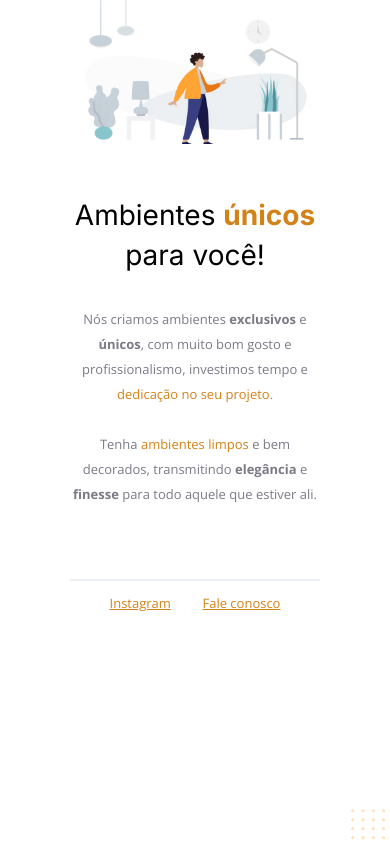
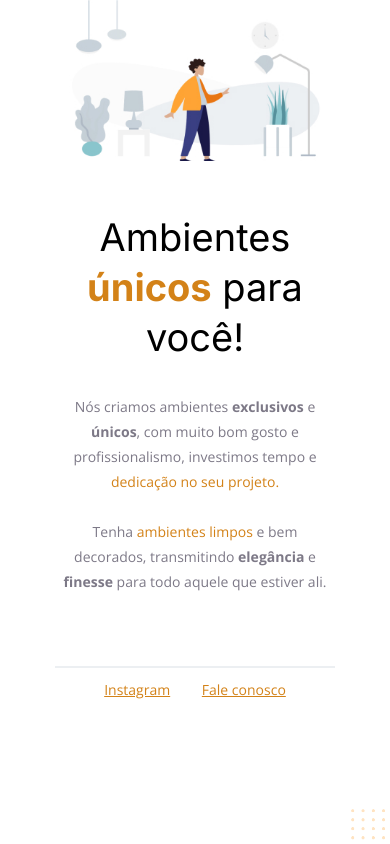
Before and after one commit to rafahitomi/rocketseat-projeto1-moveis-customizados, a plain HTML site: page index.html in a window 390 px wide. Drawn offline with nearby package versions, Linux system fonts and the light colour scheme.

```diff
--- a/style.css
+++ b/style.css
@@ -82,7 +82,7 @@
   }
 
   .titulo__principal {
-    font-size: 3.5rem;
+    font-size: 4.0rem;
   }
 
   #balls {
@@ -92,16 +92,15 @@
 
 @media (max-width: 400px) {
   .principal, #line {
-    width: 25.0rem;
+    width: 28.0rem;
   }
 
   .titulo__principal {
-    font-size: 2.8rem;
-    line-height: 4.0rem;
+  font-size: 3.8rem;
+  line-height: 5.0rem;
   }
 
   .texto__principal, a {
-    font-size: 1.3rem;
     line-height: 2.5rem;
   }
 
```
